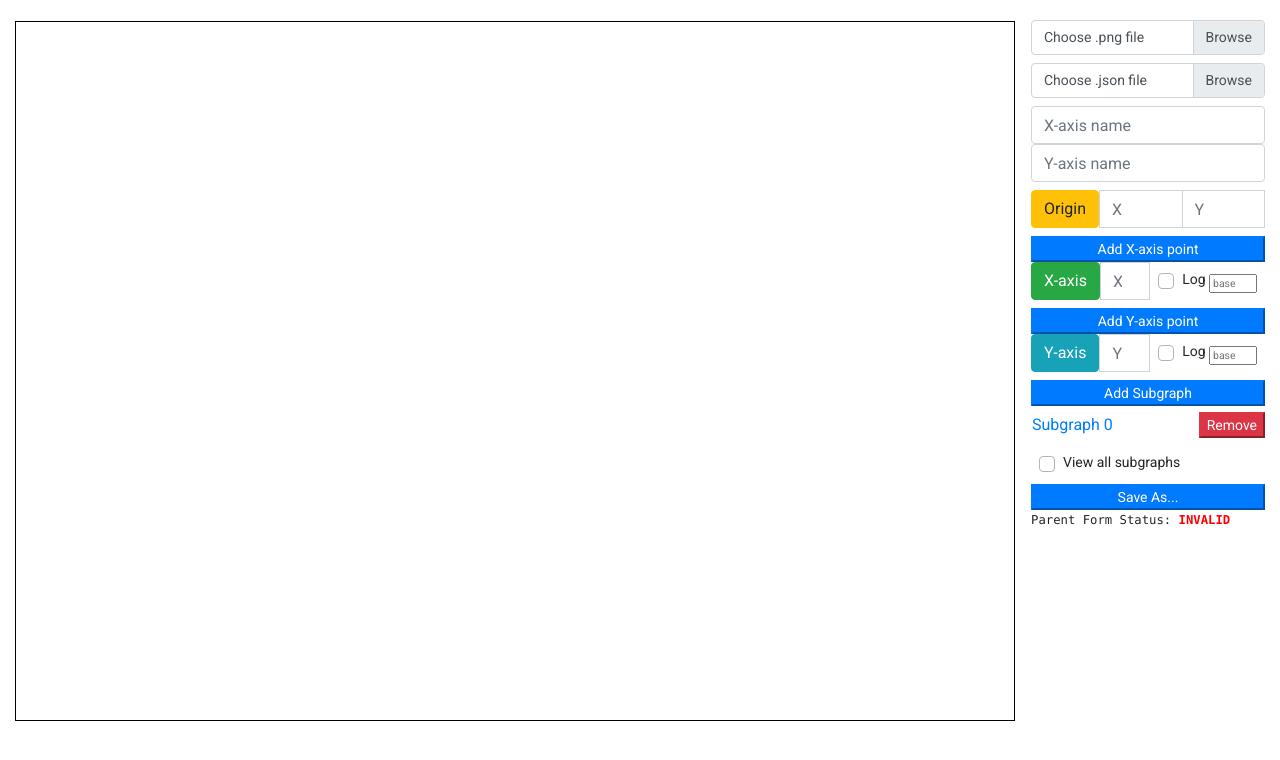
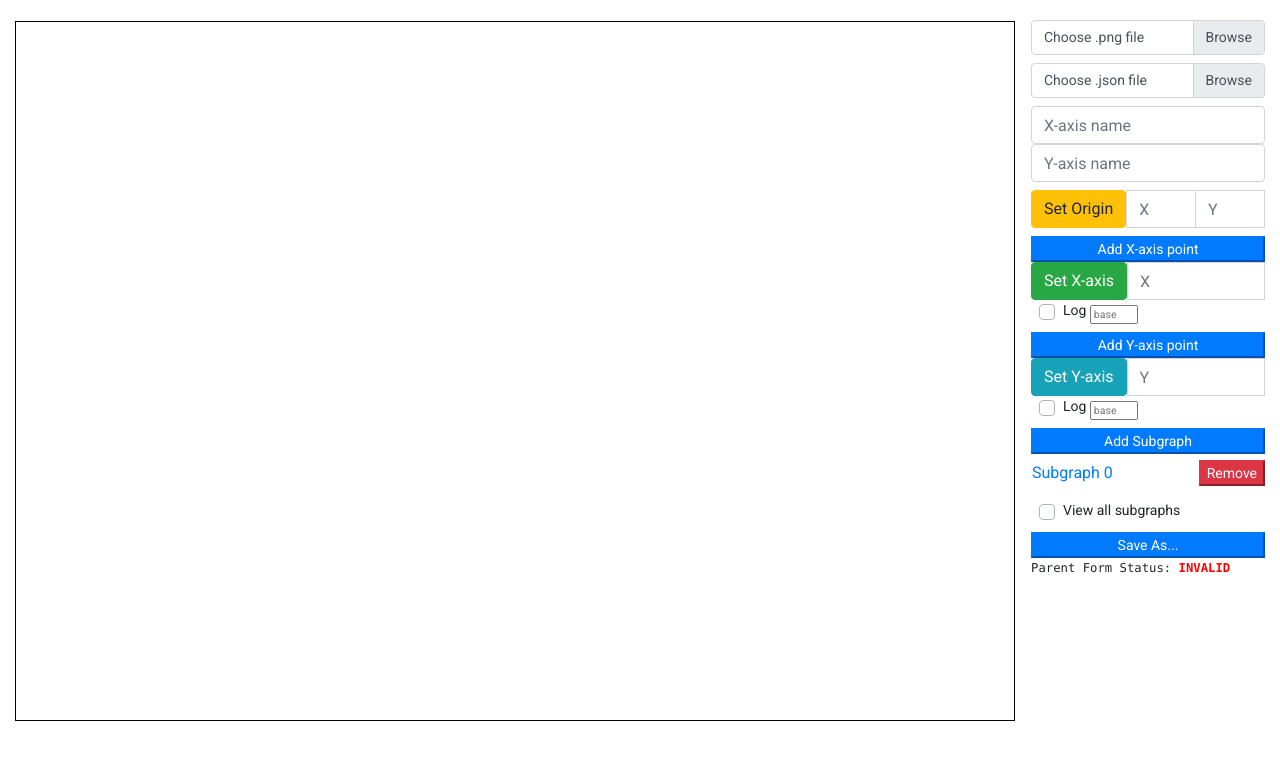
Before and after one commit to ScienceSight/Graphs, an Angular app: page / in a window 1280 px wide. Shown: the top 760 px of the page. Built offline with nearby package versions, Linux system fonts and the light colour scheme.

Commit message:
Added verbs in the points button titles

```diff
--- a/src/app/graph/graph.component.html
+++ b/src/app/graph/graph.component.html
@@ -18,7 +18,7 @@
       <input formControlName="yAxisName" class="form-control" placeholder="Y-axis name" required>
       <span class="mt-2"></span>
       <div class="input-group" formGroupName="originPoint">
-          <button type="button" id="btn_origin" class="btn btn-warning" data-toggle="button" aria-pressed="false" (click)="toggleOrigin($event)">Origin</button>
+          <button type="button" id="btn_origin" class="btn btn-warning" data-toggle="button" aria-pressed="false" (click)="toggleOrigin($event)">Set Origin</button>
           <input type="number" formControlName="xValue" class="form-control" placeholder="X" required/>
           <input type="number" formControlName="yValue" class="form-control" placeholder="Y" required/>
           <input type="number" hidden formControlName="xCoordinate" class="form-control" placeholder="X" required/>
--- a/src/app/graph/x-axis-point/x-axis-point.component.html
+++ b/src/app/graph/x-axis-point/x-axis-point.component.html
@@ -1,6 +1,6 @@
 <form [formGroup]="xAxisPointForm" class="d-flex flex-fill">
     <div class="input-group align-items-center">
-        <button type="button" id="btn_xAxis_{{index}}" class="btn btn-success" data-toggle="button" aria-pressed="false" (click)="tryToggle($event)">X-axis</button>
+        <button type="button" id="btn_xAxis_{{index}}" class="btn btn-success" data-toggle="button" aria-pressed="false" (click)="tryToggle($event)">Set X-axis</button>
         <input type="number" formControlName="xValue" class="form-control" placeholder="X"/>
         <input type="number" hidden formControlName="xCoordinate" class="form-control" placeholder="X"/>
         <input type="number" hidden formControlName="yCoordinate" class="form-control" placeholder="Y"/>
--- a/src/app/graph/y-axis-point/y-axis-point.component.html
+++ b/src/app/graph/y-axis-point/y-axis-point.component.html
@@ -1,6 +1,6 @@
 <form [formGroup]="yAxisPointForm" class="d-flex flex-fill">
     <div class="input-group align-items-center">
-        <button type="button" id="btn_yAxis_{{index}}" class="btn btn-info" data-toggle="button" aria-pressed="false" (click)="tryToggle($event)">Y-axis</button>
+        <button type="button" id="btn_yAxis_{{index}}" class="btn btn-info" data-toggle="button" aria-pressed="false" (click)="tryToggle($event)">Set Y-axis</button>
         <input type="number" formControlName="yValue" class="form-control" placeholder="Y"/>
         <input type="number" hidden formControlName="xCoordinate" class="form-control" placeholder="X"/>
         <input type="number" hidden formControlName="yCoordinate" class="form-control" placeholder="Y"/>
```
